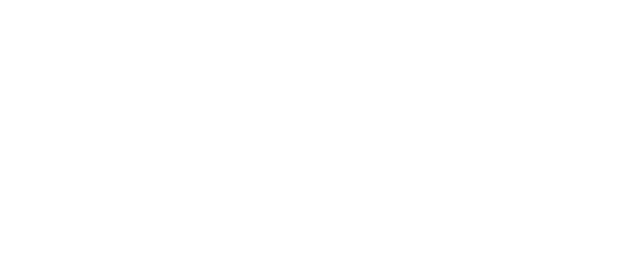
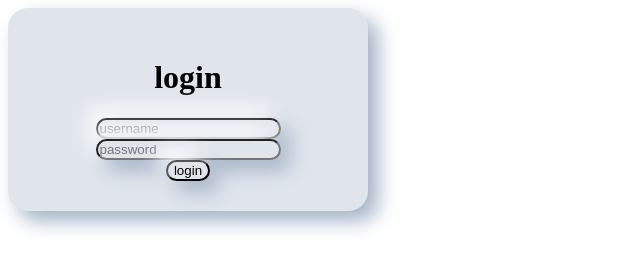
Before and after one commit to AnkurSainiAns/login-page, a plain HTML site: page index.html in a window 1280 px wide. Shown: the whole page, without its empty margins (0-640 px from the left). Drawn offline with Linux system fonts and the light colour scheme.

Commit message:
create login page

```diff
--- a/index.html
+++ b/index.html
@@ -3,9 +3,18 @@
 <head>
     <meta charset="UTF-8">
     <meta name="viewport" content="width=device-width, initial-scale=1.0">
-    <title>Document</title>
+    <title>login page</title>
+    <link rel="stylesheet" href="style.css">
 </head>
 <body>
+    <div class ="neumorphic neumorphic-card">
+        <h1>login</h1>
+        <input type="text" class="neumorphic neumorphic-input" placeholder="username">
+        <input type="password" class="neumorphic neumorphic-input" placeholder="password">
+        <button class="neumorphic neumorphic-button">login</button>
+    </div>
+
+
 
 </body>
 </html>
--- /dev/null
+++ b/style.css
@@ -0,0 +1,20 @@
+.neumorphic {
+    background-color: #e0e5ec;
+    border-radius: 20px;
+    box-shadow: 10px 10px 20px #a3b1c6, -10px -10px 20px #ffffff;
+
+}
+.neumorphic-inset {
+    background-color: #e0e5ec;
+    border-radius: 20px;
+    box-shadow: inset 10px 10px 20px #a3b1c6, inset -10px -10px 20px #ffffff;
+}
+.neumorphic-card {
+    display: flex;
+    flex-direction: column;
+    justify-content: center;
+    align-items: center;
+    padding: 30px;
+    width: 300px;
+    text-align: center;
+}
```
